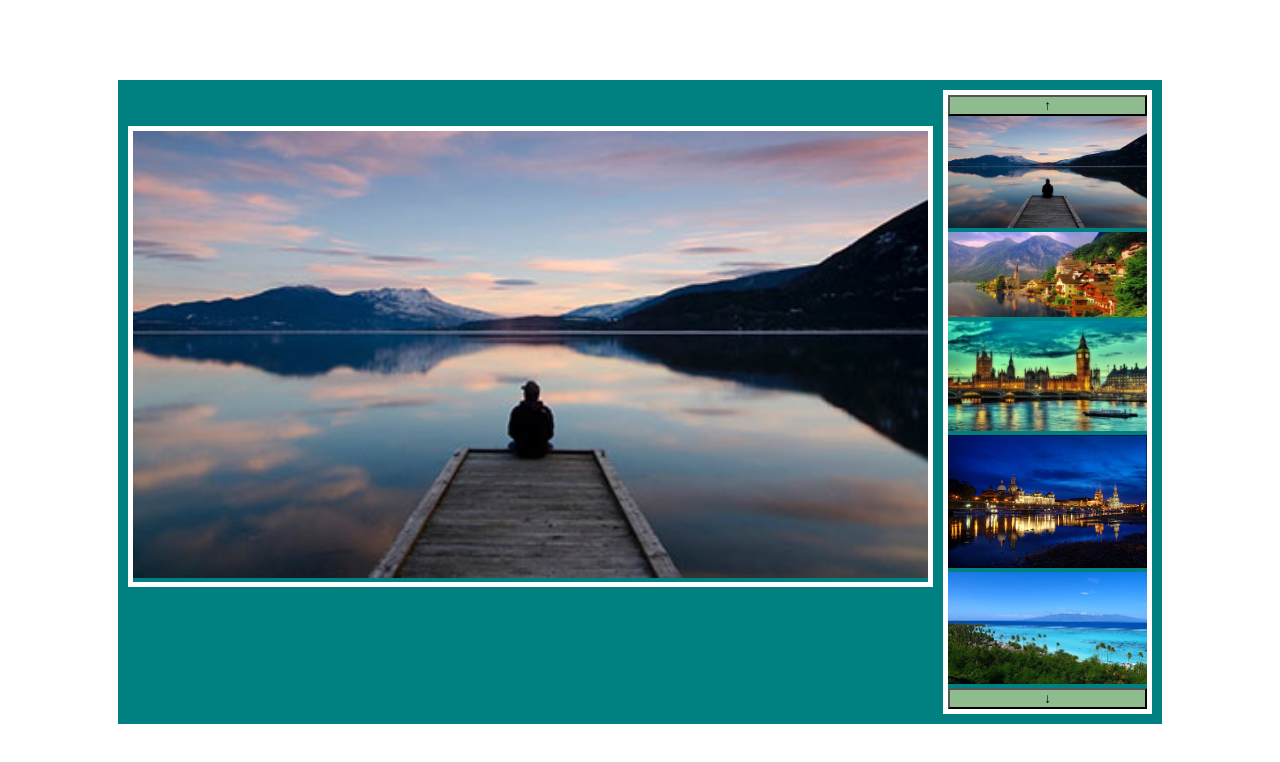
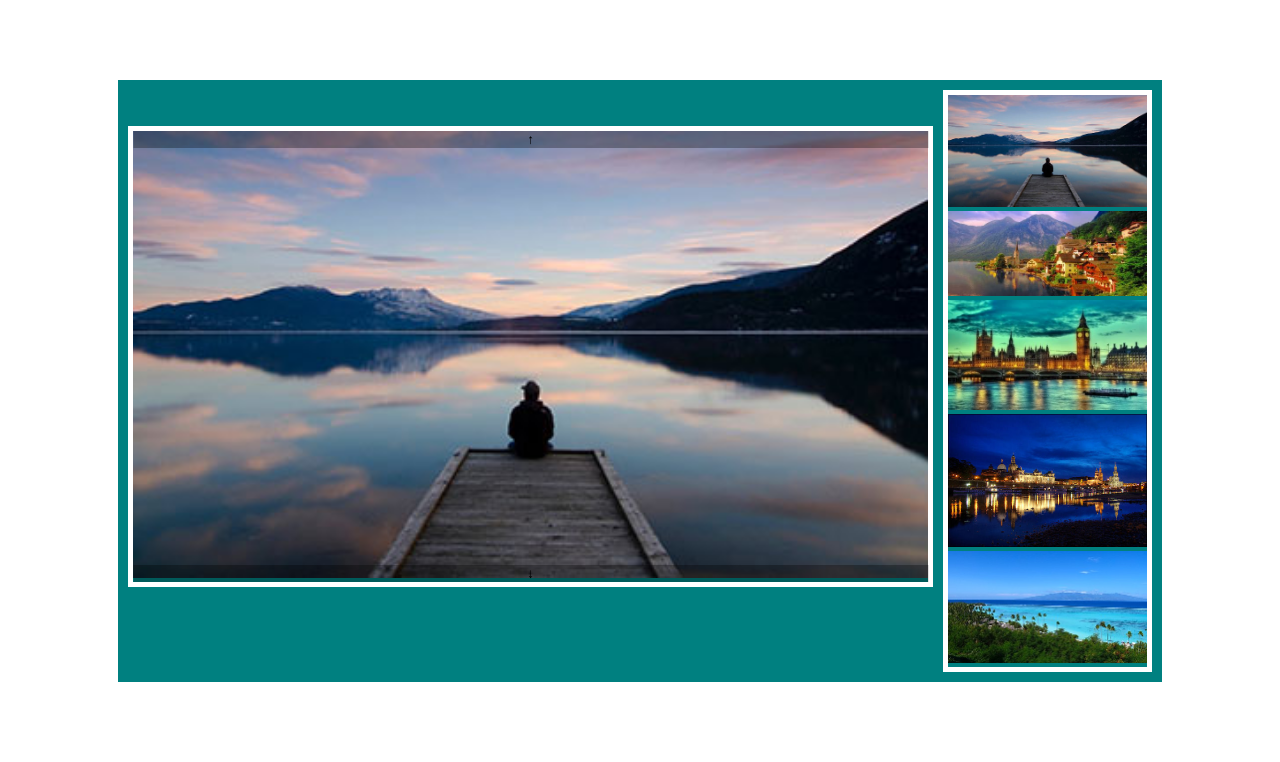
Before and after one commit to antoinde/js-array-carousel, a plain HTML site: page index.html in a window 1280 px wide. Drawn offline with Linux system fonts and the light colour scheme.

Commit message:
Manca solo javascript

```diff
--- a/css/style.css
+++ b/css/style.css
@@ -35,7 +35,22 @@ img{
     width: 100%;
 }
 button{
-    background-color: darkseagreen;
+    background-color: rgba(0, 0, 0, 0.3);
+    border: none;
+    position: absolute;
+    left: 50%;
+    cursor: pointer;
+    transform: translateX(-50%);
+    width: 100%;
+}
+button:hover{
+    background-color: rgba(0, 0, 0, 0.5);
+}
+#next{
+    bottom: 0;
+}
+#previous{
+    top: 0;
 }
 
 .item{
@@ -43,4 +58,5 @@ button{
 }
 .active{
     display: inline-block;
+    transition: 200ms ease-in-out;
 }
--- a/index.html
+++ b/index.html
@@ -13,6 +13,7 @@
 <body>
     <div class="carousel-container">
         <div class="img-container">
+            <button id="previous">&uparrow;</button>
 
             <img class="item active" src="img/01.jpg" alt="image1">
             <img class="item" src="img/02.jpg" alt="image2">
@@ -20,9 +21,9 @@
             <img class="item" src="img/04.jpg" alt="image4">
             <img class="item" src="img/05.jpg" alt="image5">
 
+            <button id="next">&downarrow;</button>
         </div>
         <div class="side-img-container">
-            <button id="previous">&uparrow;</button>
             <div class="card">
                 <img src="img/01.jpg" alt="image1">
             </div>
@@ -40,7 +41,6 @@
             </div>
 
 
-            <button id="next">&downarrow;</button>
 
         </div>
 
```
Also changed, not shown: js/script.js (line endings or trailing spaces).
